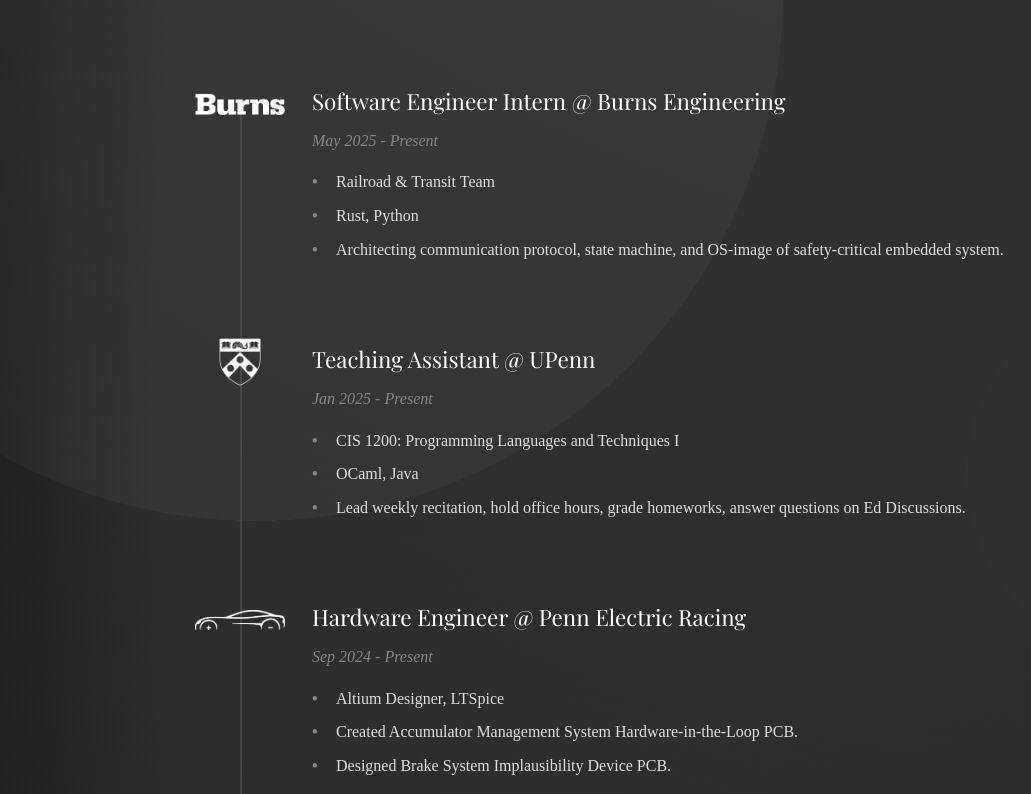
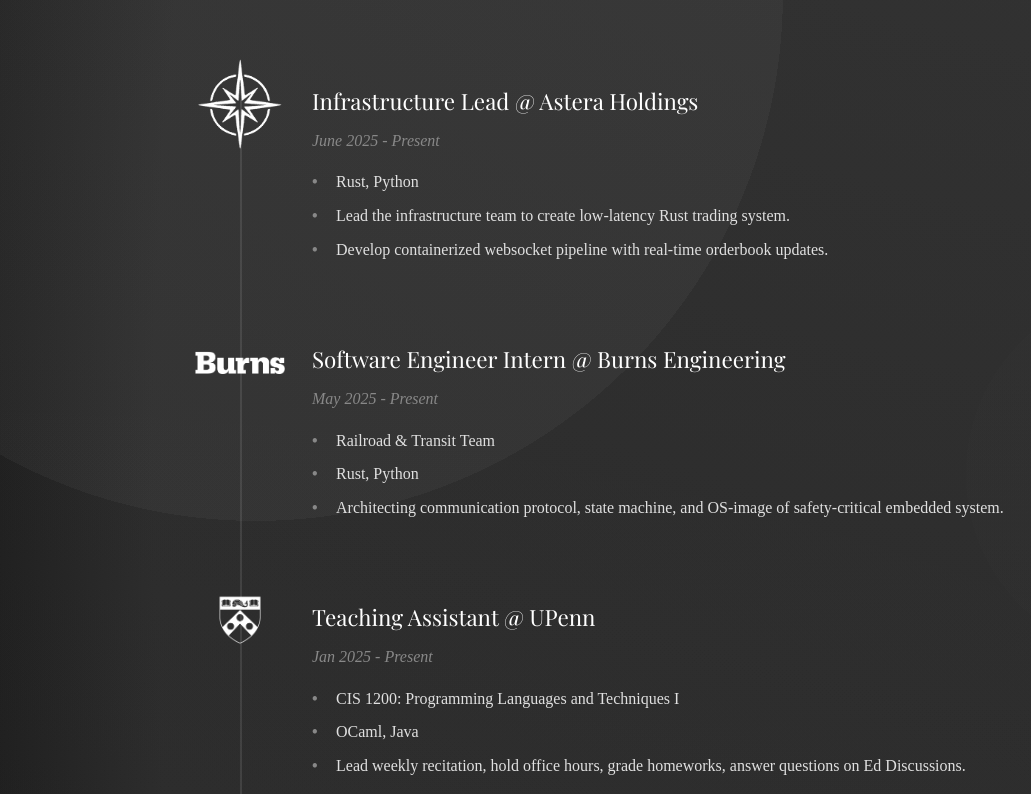
Before and after one commit to nathanaronson/nathan-aronson-website, a React (Vite) app: page / in a window 1280 px wide. Shown: the part 1446-2240 px from the top of the page, without its empty margins (0-1031 px from the left). Built offline with nearby package versions, Linux system fonts and the light colour scheme; a web font is replaced by a local one.

Commit message:
Updated Astera.

```diff
--- a/src/components/About.jsx
+++ b/src/components/About.jsx
@@ -39,7 +39,7 @@
             I have a <strong>strong algorithmic background</strong> and chase <strong>hard problems</strong>. In college, I push myself <span className="underline">as deeply as possible</span> into almost every corner of computer science.
           </p>
           <p>
-            I've worked on various projects spanning different domains, from robotics to mobile development. Currently, my interests lie in low-latency programming, embedded systems, and machine learning.
+            I manage a development teams and lead countless projects, and I have a strong understanding for the entire software development lifecycle. Currently, my interests lie in low-latency programming, distributed systems, and machine learning.
           </p>
         </div>
       </div>
--- a/src/components/Experiences.jsx
+++ b/src/components/Experiences.jsx
@@ -1,4 +1,5 @@
 import React, { useEffect, useRef } from 'react'
+import asteraImage from '../assets/astera.png'
 import burnsImage from '../assets/burns.png'
 import pennImage from '../assets/penn.png'
 import perImage from '../assets/per.png'
@@ -11,6 +12,18 @@
   const experiencesData = [
     {
       id: 1,
+      title: 'Infrastructure Lead @ Astera Holdings',
+      date: 'June 2025 - Present',
+      image: asteraImage,
+      alt: 'Astera Holdings',
+      items: [
+        'Rust, Python',
+        'Lead the infrastructure team to create low-latency Rust trading system.',
+        'Develop containerized websocket pipeline with real-time orderbook updates.'
+      ]
+    },
+    {
+      id: 2,
       title: 'Software Engineer Intern @ Burns Engineering',
       date: 'May 2025 - Present',
       image: burnsImage,
@@ -22,7 +35,7 @@
       ]
     },
     {
-      id: 2,
+      id: 3,
       title: 'Teaching Assistant @ UPenn',
       date: 'Jan 2025 - Present',
       image: pennImage,
@@ -34,19 +47,19 @@
       ]
     },
     {
-      id: 3,
-      title: 'Hardware Engineer @ Penn Electric Racing',
+      id: 4,
+      title: 'Software Developer @ Penn Electric Racing',
       date: 'Sep 2024 - Present',
       image: perImage,
       alt: 'Penn Electric Racing',
       items: [
-        'Altium Designer, LTSpice',
-        'Created Accumulator Management System Hardware-in-the-Loop PCB.',
-        'Designed Brake System Implausibility Device PCB.'
+        'Rust, Python, Altium Designer',
+        'Designed vehicle dynamics simulation.',
+        'Spearheaded Accumulator Management System Hardware-in-the-Loop PCB.',
       ]
     },
     {
-      id: 4,
+      id: 5,
       title: 'Director @ CodeLM',
       date: 'Sep 2020 - June 2024',
       image: codelmImage,
@@ -57,7 +70,7 @@
       ]
     },
     {
-      id: 5,
+      id: 6,
       title: 'Captain @ FRC Team 1712',
       date: 'Sep 2021 - June 2024',
       image: firstImage,
--- a/src/css/main.css
+++ b/src/css/main.css
@@ -988,7 +988,7 @@
     .experiences-container::before {
         left: calc(40px - 1px);  /* Center line in 80px icon */
         top: 1.5rem;
-        height: 950px;  /* Slightly reduced height for mobile */
+        height: 1110px;  /* Slightly reduced height for mobile */
         bottom: auto;
     }
 
```
Also changed, not shown: src/assets/astera.png (added).
